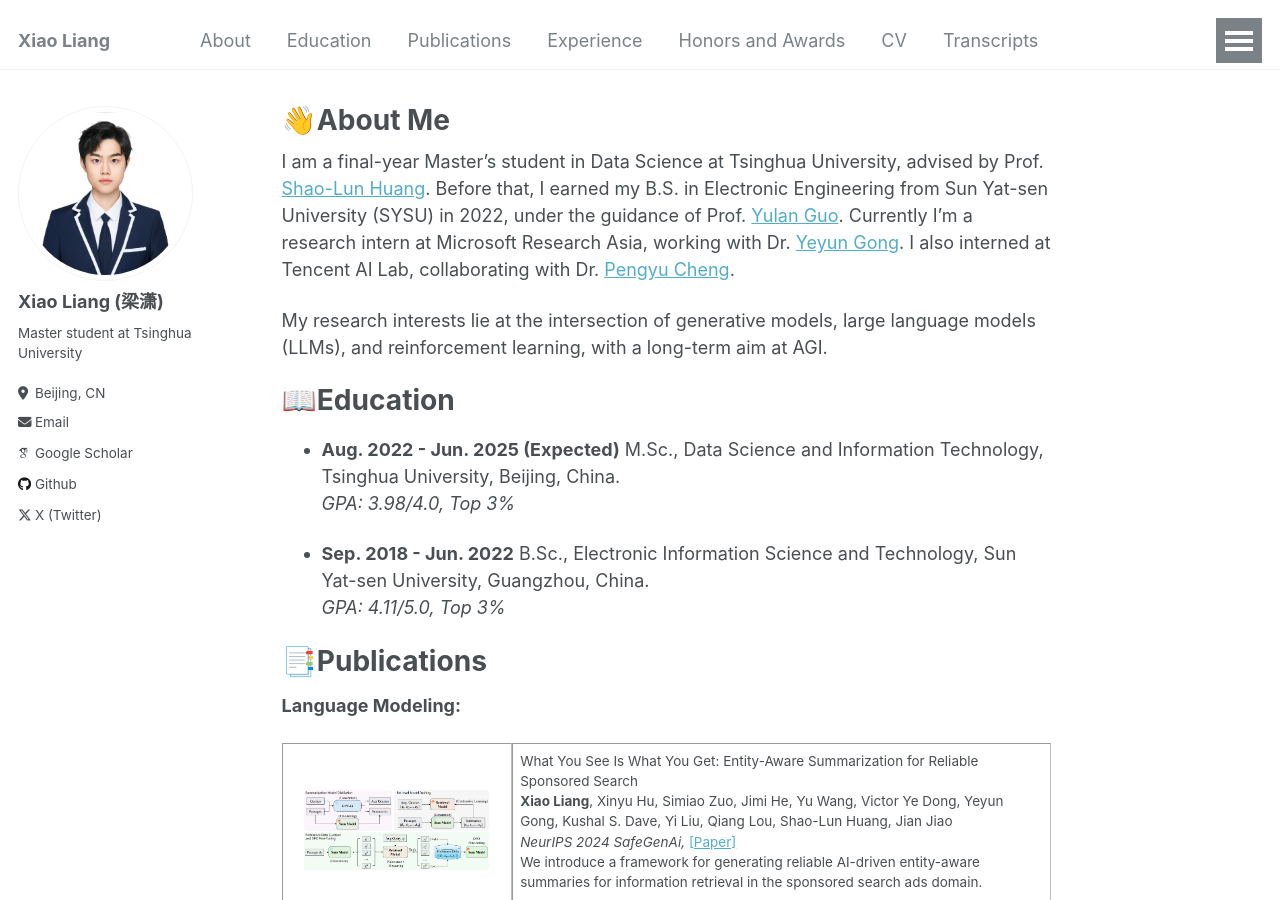
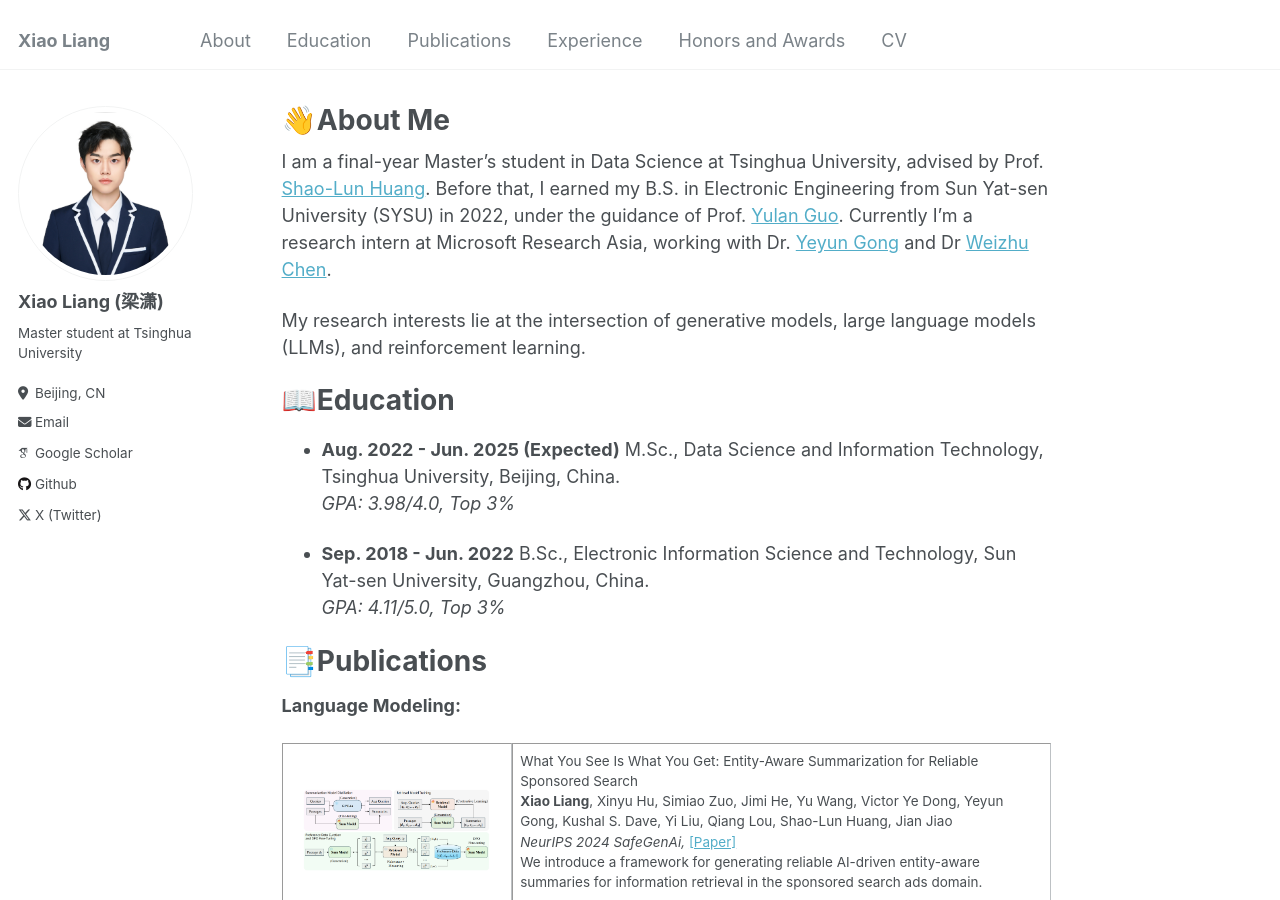
Before and after one commit to MasterVito/MasterVito.github.io, a Jekyll site: the page built from _pages/about.md, in a window 1280 px wide and 900 px high. Built offline with Jekyll 4.4.1, drawn with Linux system fonts in a browser that asks for light colours; some web fonts are replaced.

Commit message:
update_0421

```diff
--- a/_pages/about.md
+++ b/_pages/about.md
@@ -8,10 +8,9 @@
 ---
 
 
-I am a final-year Master's student in Data Science at Tsinghua University, advised by Prof. [Shao-Lun Huang](https://sites.google.com/view/slhuang/home). Before that, I earned my B.S. in Electronic Engineering from Sun Yat-sen University (SYSU) in 2022, under the guidance of Prof. [Yulan Guo](http://www.yulanguo.cn/). Currently I'm a research intern at Microsoft Research Asia, working with Dr. [Yeyun Gong](https://www.microsoft.com/en-us/research/people/yegong/). I also interned at Tencent AI Lab, collaborating with Dr. [Pengyu Cheng](https://linear95.github.io/).
+I am a final-year Master's student in Data Science at Tsinghua University, advised by Prof. [Shao-Lun Huang](https://sites.google.com/view/slhuang/home). Before that, I earned my B.S. in Electronic Engineering from Sun Yat-sen University (SYSU) in 2022, under the guidance of Prof. [Yulan Guo](http://www.yulanguo.cn/). Currently I'm a research intern at Microsoft Research Asia, working with Dr. [Yeyun Gong](https://www.microsoft.com/en-us/research/people/yegong/) and Dr [Weizhu Chen](https://www.microsoft.com/en-us/research/people/wzchen/).
 
-My research interests lie at the intersection of generative models, large language models (LLMs), and reinforcement learning, with a long-term aim at AGI.
-
+My research interests lie at the intersection of generative models, large language models (LLMs), and reinforcement learning.
 
 
 📖Education
@@ -208,7 +207,7 @@
 🧑‍💻Experience
 ======
 - (Nov. 2023 - Present) Reserch Intern, NLC Group, Microsoft Research Asia, Beijing, China.
-<br> Mentor: [Yeyun Gong](https://www.microsoft.com/en-us/research/people/yegong/)
+<br> Mentor: [Yeyun Gong](https://www.microsoft.com/en-us/research/people/yegong/), [Weizhu Chen](https://www.microsoft.com/en-us/research/people/wzchen/)
 <br> Working on large language models, pre-training strategy and model architecture.
 
 - (Mar. 2023 - Sep. 2023) Research Intern, AI Lab, Tencent Inc., Guangdong, China.
```
Also changed, not shown: _data/navigation.yml (+4 -4 lines), 1 other file.
